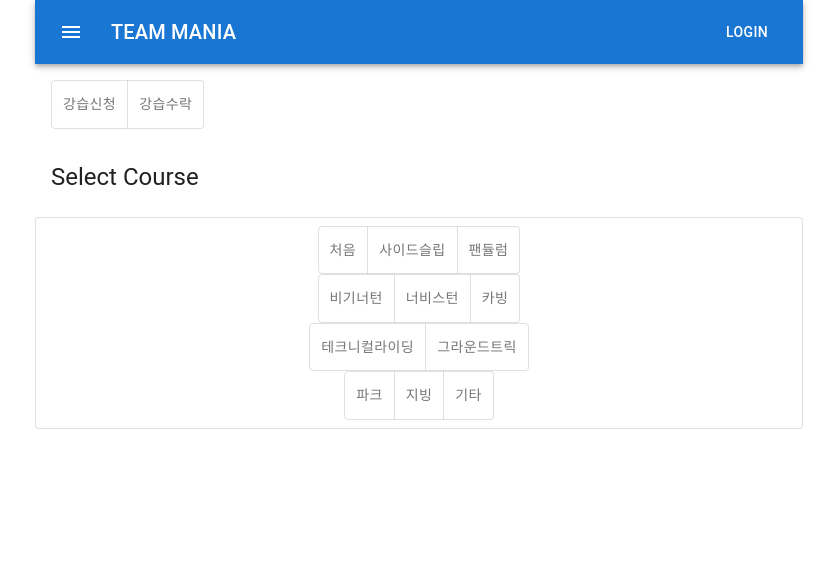
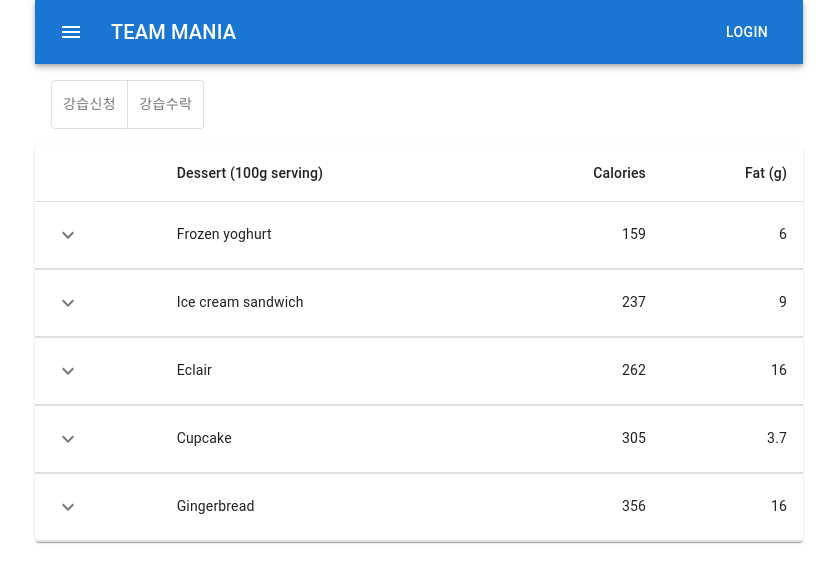
Before and after one commit to 2je0/mania_calendar, a Next.js app in the folder front-end/: page /instruction in a window 1280 px wide. Both pictures are taken after a click on the button "강습신청". Shown: the top 582 px of the page, without its empty margins (221-1058 px from the left). Built offline with nearby package versions, Linux system fonts and the light colour scheme.

Commit message:
✨ feat: 강습 확인하기 탭 완성

```diff
--- a/front-end/pages/instruction.jsx
+++ b/front-end/pages/instruction.jsx
@@ -2,6 +2,8 @@
 import ToggleButton from '@mui/material/ToggleButton';
 import ToggleButtonGroup from '@mui/material/ToggleButtonGroup';
 import RegisterClass from '@components/instruction/RegisterClass';
+import TimeSelect from '@components/instruction/TimeSelect';
+import CheckStudents from '@components/instruction/CheckStudents';
 const instruction = () => {
   const [alignment, setAlignment] = React.useState('강습신청');
 
@@ -21,7 +23,14 @@
         <ToggleButton value='강습신청'>강습신청</ToggleButton>
         <ToggleButton value='강습수락'>강습수락</ToggleButton>
       </ToggleButtonGroup>
-      <RegisterClass />
+      {alignment === '강습신청' ? (
+        <>
+          <RegisterClass />
+          <TimeSelect />
+        </>
+      ) : (
+        <CheckStudents />
+      )}
     </>
   );
 };
--- /dev/null
+++ b/front-end/src/components/instruction/CheckStudents.jsx
@@ -0,0 +1,141 @@
+import * as React from 'react';
+import PropTypes from 'prop-types';
+import Box from '@mui/material/Box';
+import Collapse from '@mui/material/Collapse';
+import IconButton from '@mui/material/IconButton';
+import Table from '@mui/material/Table';
+import TableBody from '@mui/material/TableBody';
+import TableCell from '@mui/material/TableCell';
+import TableContainer from '@mui/material/TableContainer';
+import TableHead from '@mui/material/TableHead';
+import TableRow from '@mui/material/TableRow';
+import Typography from '@mui/material/Typography';
+import Paper from '@mui/material/Paper';
+import KeyboardArrowDownIcon from '@mui/icons-material/KeyboardArrowDown';
+import KeyboardArrowUpIcon from '@mui/icons-material/KeyboardArrowUp';
+
+function createData(name, calories, fat) {
+  return {
+    name,
+    calories,
+    fat,
+
+    history: [
+      {
+        date: '2020-01-05',
+        customerId: '11091700',
+        amount: 3,
+      },
+      {
+        date: '2020-01-02',
+        customerId: 'Anonymous',
+        amount: 1,
+      },
+    ],
+  };
+}
+
+function Row(props) {
+  const { row } = props;
+  const [open, setOpen] = React.useState(false);
+
+  return (
+    <React.Fragment>
+      <TableRow sx={{ '& > *': { borderBottom: 'unset' } }}>
+        <TableCell>
+          <IconButton
+            aria-label='expand row'
+            size='small'
+            onClick={() => setOpen(!open)}>
+            {open ? <KeyboardArrowUpIcon /> : <KeyboardArrowDownIcon />}
+          </IconButton>
+        </TableCell>
+        <TableCell component='th' scope='row'>
+          {row.name}
+        </TableCell>
+        <TableCell align='right'>{row.calories}</TableCell>
+        <TableCell align='right'>{row.fat}</TableCell>
+      </TableRow>
+      <TableRow>
+        <TableCell style={{ paddingBottom: 0, paddingTop: 0 }} colSpan={6}>
+          <Collapse in={open} timeout='auto' unmountOnExit>
+            <Box sx={{ margin: 1 }}>
+              <Typography variant='h6' gutterBottom component='div'>
+                History
+              </Typography>
+              {/* <Table size='small' aria-label='purchases'>
+                <TableHead>
+                  <TableRow>
+                    <TableCell>Date</TableCell>
+                    <TableCell>Customer</TableCell>
+                    <TableCell align='right'>Amount</TableCell>
+                    <TableCell align='right'>Total price ($)</TableCell>
+                  </TableRow>
+                </TableHead>
+                <TableBody>
+                  {row.history.map(historyRow => (
+                    <TableRow key={historyRow.date}>
+                      <TableCell component='th' scope='row'>
+                        {historyRow.date}
+                      </TableCell>
+                      <TableCell>{historyRow.customerId}</TableCell>
+                      <TableCell align='right'>{historyRow.amount}</TableCell>
+                      <TableCell align='right'>
+                        {Math.round(historyRow.amount * row.price * 100) / 100}
+                      </TableCell>
+                    </TableRow>
+                  ))}
+                </TableBody>
+              </Table> */}
+            </Box>
+          </Collapse>
+        </TableCell>
+      </TableRow>
+    </React.Fragment>
+  );
+}
+
+Row.propTypes = {
+  row: PropTypes.shape({
+    calories: PropTypes.number.isRequired,
+    fat: PropTypes.number.isRequired,
+    history: PropTypes.arrayOf(
+      PropTypes.shape({
+        amount: PropTypes.number.isRequired,
+        customerId: PropTypes.string.isRequired,
+        date: PropTypes.string.isRequired,
+      })
+    ).isRequired,
+    name: PropTypes.string.isRequired,
+  }).isRequired,
+};
+
+const rows = [
+  createData('Frozen yoghurt', 159, 6.0),
+  createData('Ice cream sandwich', 237, 9.0),
+  createData('Eclair', 262, 16.0),
+  createData('Cupcake', 305, 3.7),
+  createData('Gingerbread', 356, 16.0),
+];
+
+export default function CheckStudents() {
+  return (
+    <TableContainer component={Paper}>
+      <Table aria-label='collapsible table'>
+        <TableHead>
+          <TableRow>
+            <TableCell />
+            <TableCell>Dessert (100g serving)</TableCell>
+            <TableCell align='right'>Calories</TableCell>
+            <TableCell align='right'>Fat&nbsp;(g)</TableCell>
+          </TableRow>
+        </TableHead>
+        <TableBody>
+          {rows.map(row => (
+            <Row key={row.name} row={row} />
+          ))}
+        </TableBody>
+      </Table>
+    </TableContainer>
+  );
+}
--- /dev/null
+++ b/front-end/src/components/instruction/TimeSelect.jsx
@@ -0,0 +1,28 @@
+import Title from '@components/common/Title';
+import React from 'react';
+import { useState } from 'react';
+import DatePicker from 'react-multi-date-picker';
+import TimePicker from 'react-multi-date-picker/plugins/time_picker';
+const TimeSelect = () => {
+  const [value, setValue] = useState('');
+  return (
+    <div>
+      <Title title='Select Time' />
+      <DatePicker
+        className='mx-auto'
+        value={value}
+        onChange={setValue}
+        format='MM/DD/YYYY HH:mm'
+        plugins={[<TimePicker position='bottom' />]}
+      />
+      <div>{value?.toDate?.().toString()}</div>
+      <div className='flex w-full justify-end px-8'>
+        <button className='bg-blue-500 hover:bg-blue-700 text-white  py-1 px-4 rounded'>
+          신청하기
+        </button>
+      </div>
+    </div>
+  );
+};
+
+export default TimeSelect;
```
